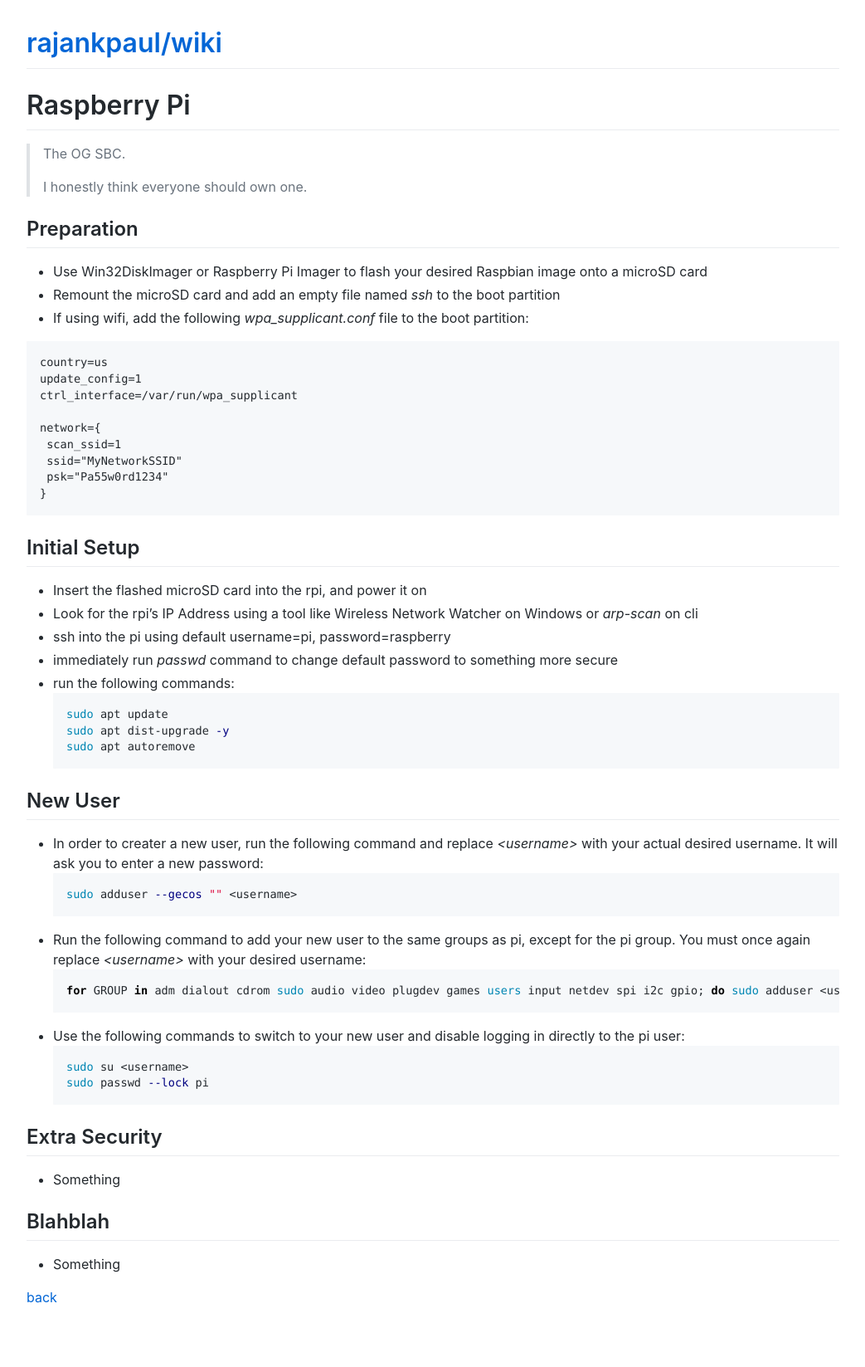
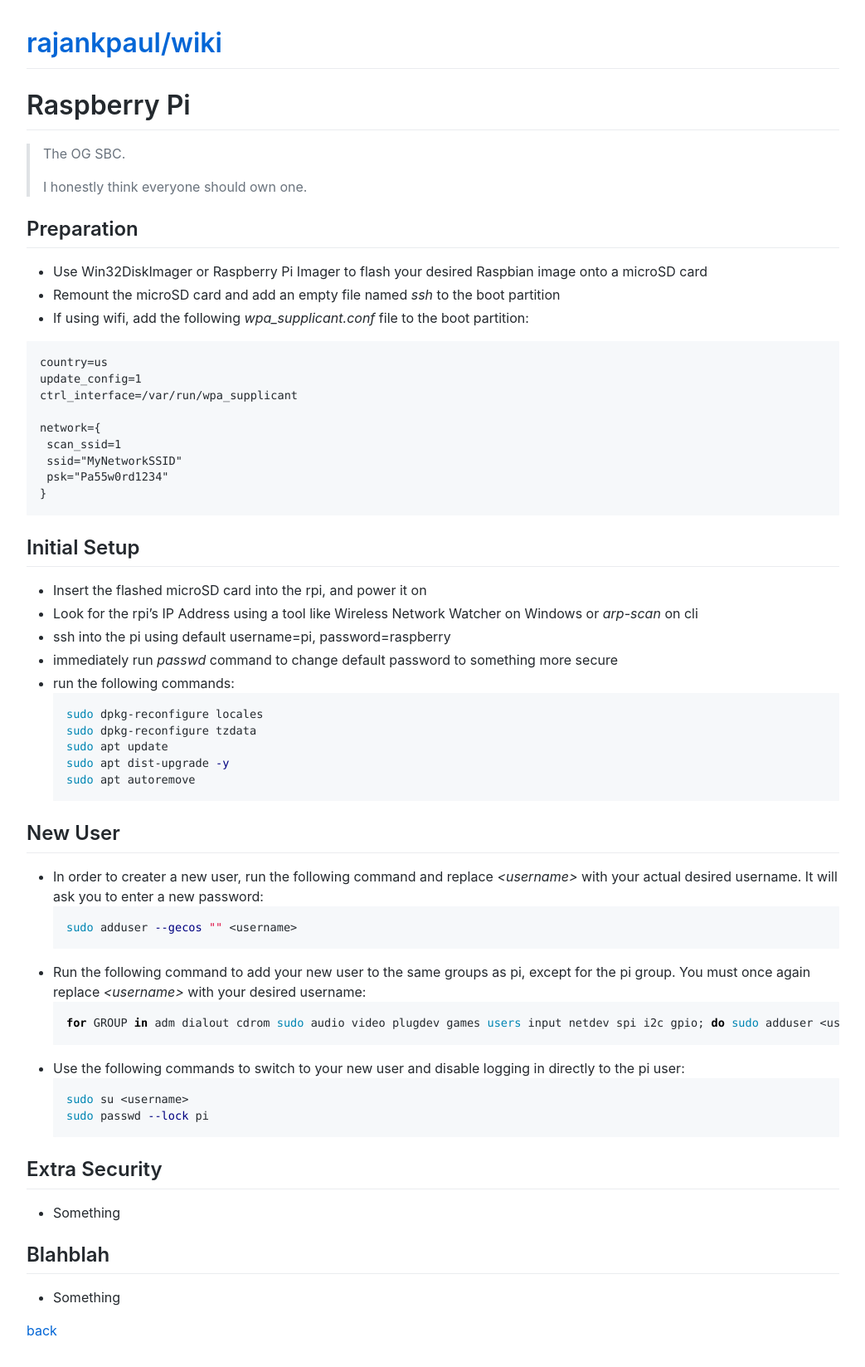
Before and after one commit to rajankpaul/docs, a Jekyll site: the page built from tutorials/raspberry_pi/index.md, in a window 1280 px wide. Shown: the whole page at 83% size, without its empty margins (118-1161 px from the left). Built offline with Jekyll 4.4.1, drawn with Linux system fonts in a browser that asks for light colours; comment, search, counter and statistics services are not loaded; before the commit the page ends 1607 px from its top, so only the background shows below that.

Commit message:
Update index.md

````diff
--- a/tutorials/raspberry_pi/index.md
+++ b/tutorials/raspberry_pi/index.md
@@ -33,6 +33,8 @@ network={
 *   immediately run *passwd* command to change default password to something more secure
 *   run the following commands:
 ```bash
+sudo dpkg-reconfigure locales
+sudo dpkg-reconfigure tzdata
 sudo apt update
 sudo apt dist-upgrade -y
 sudo apt autoremove
````
